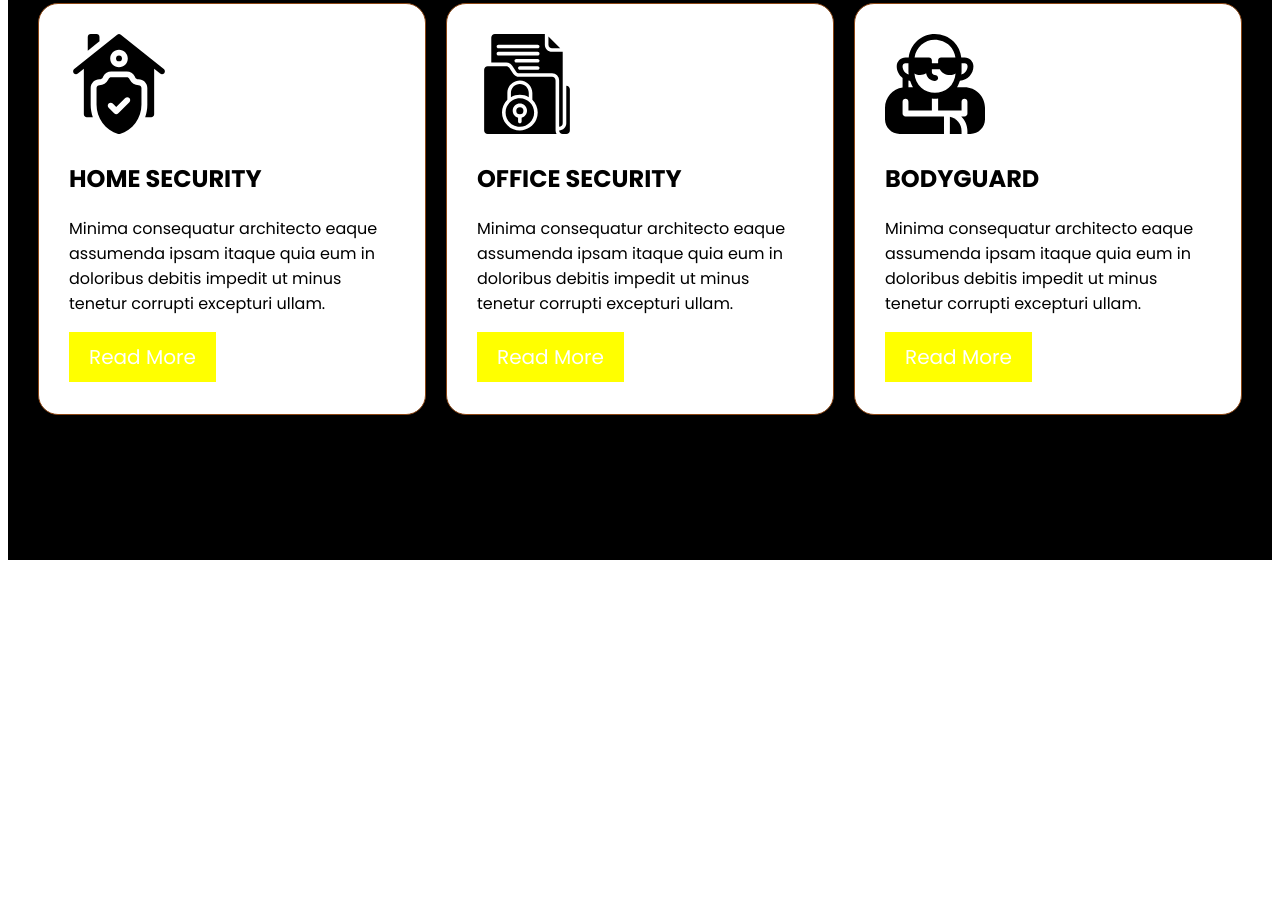
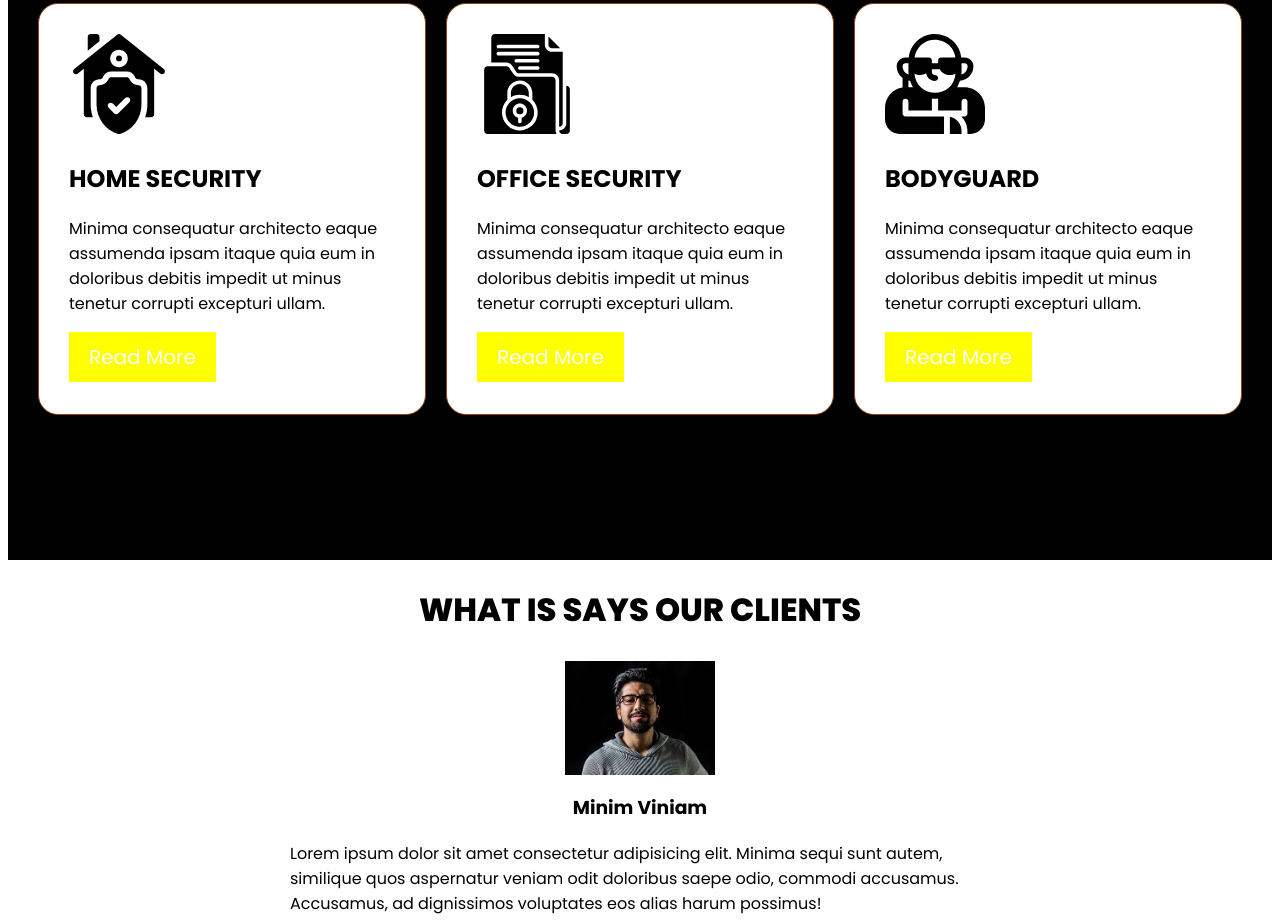
Before and after one commit to mehedihasan2061/guarder-mission, a plain HTML site: page index.html in a window 1280 px wide. Shown: the part 1028-1952 px from the top of the page. Before the commit the page ends 1596 px from the top, so only its background shows below. Drawn offline with Linux system fonts and the light colour scheme.

Commit message:
create protfolio

```diff
--- a/css/styles.css
+++ b/css/styles.css
@@ -65,3 +65,23 @@
 .svg-img{
     width: 100px;
 }
+
+.client-title{
+    font-size: 2rem;
+    font-weight: 800;
+    text-align: center;
+}
+.client-img{
+        width: 150px;
+        display: block;
+        margin-left: auto;
+        margin-right: auto;
+}
+.client-name{
+    text-align: center;
+}
+.client-description{
+    width: 700px;
+    margin: 0px auto;
+
+}
--- a/index.html
+++ b/index.html
@@ -64,7 +64,6 @@
       <section class="service-portfolio">
         <h1 class="service">Our Services</h1>
         <div class="svg-container">
-
           <div class="svg-contain">
             <img class="svg-img" src="./images/s1.svg" alt="" />
             <h1>HOME SECURITY</h1>
@@ -98,6 +97,20 @@
           </div>
         </div>
       </section>
+
+      <section>
+        <div class="">
+          <h1 class="client-title">WHAT IS SAYS OUR CLIENTS</h1>
+          <img class="client-img" src="./images/client.png" alt="" />
+          <h3 class="client-name">Minim Viniam</h3>
+          <p class="client-description">
+            Lorem ipsum dolor sit amet consectetur adipisicing elit. Minima
+            sequi sunt autem, similique quos aspernatur veniam odit doloribus
+            saepe odio, commodi accusamus. Accusamus, ad dignissimos voluptates
+            eos alias harum possimus!
+          </p>
+        </div>
+      </section>
     </main>
   </body>
 </html>
```
